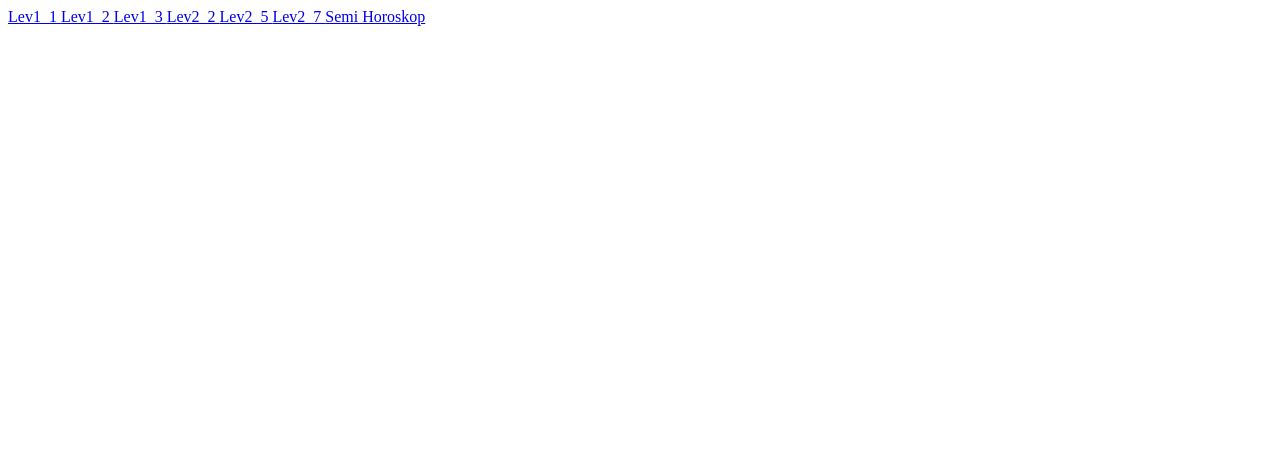
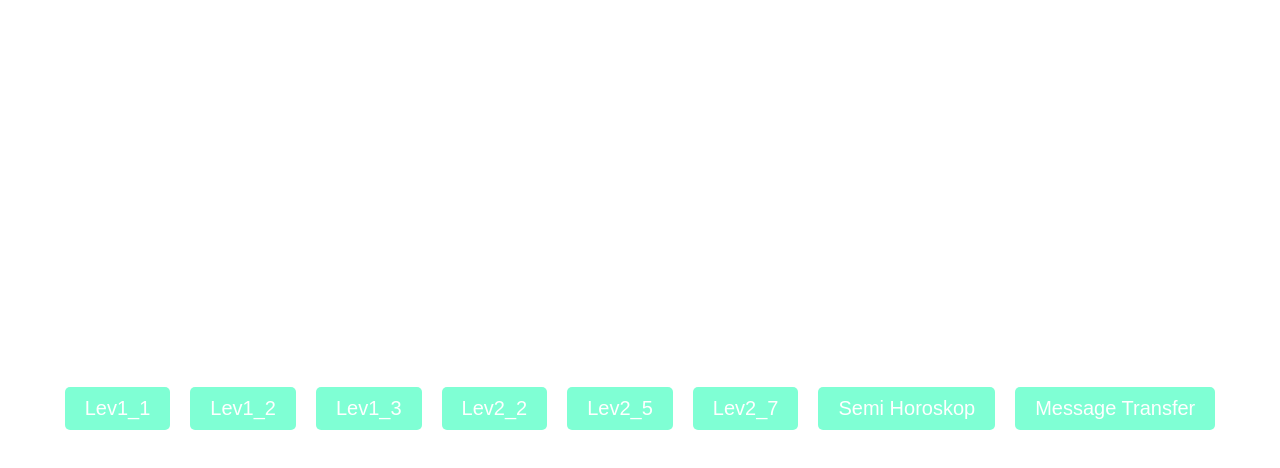
Before and after one commit to werthmannsupercode/js_conditional_statements, a plain HTML site: page index.html in a window 1280 px wide. Drawn offline with Linux system fonts and the light colour scheme.

Commit message:
message transfer

```diff
--- /dev/null
+++ b/assets/css/style.css
@@ -0,0 +1,24 @@
+div {
+    height: 100vh;
+    width: 100%;
+    display: flex;
+    justify-content: center;
+    align-items: center;
+    flex-wrap: wrap;
+}
+
+div a {
+    display: inline-block;
+    background-color: aquamarine;
+    color: white;
+    text-decoration: none;
+    padding: 10px 20px;
+    margin: 0 10px;
+    border-radius: 5px;
+    font-family: sans-serif;
+    font-size: 20px;
+}
+
+div a:hover {
+    background-color: rgb(62, 158, 126);
+}
--- /dev/null
+++ b/assets/css/style_message_transfer.css
@@ -0,0 +1,23 @@
+body {
+    background-color: rgb(108, 185, 240);
+}
+
+div {
+    background-color: white;
+    border-radius: 20px;
+    height: 60vh;
+    width: 60vw;
+    margin: 20vh 20vw;
+    display: flex;
+    justify-content: center;
+    align-items: center;
+    flex-direction: column;
+    font-family: sans-serif;
+    text-align: center;
+}
+
+#nachricht {
+    margin-bottom: 20px;
+    width: 20vw;
+    height: 10vh;
+}
--- a/assets/js/main.js
+++ b/assets/js/main.js
@@ -203,6 +203,21 @@ function showHoroskop() {
     }
 }
 
+let nachricht = document.getElementById('nachricht');
+let warnung = document.getElementById('warnung');
+let letzteNachricht = document.getElementById('letzteNachricht');
+
+function showMessage() {
+    if (nachricht.value) {
+        letzteNachricht.innerHTML = nachricht.value;
+    }
+
+    else {
+        warnung.innerHTML = "Bitte geben Sie eine Nachricht ein";
+    }
+}
+
+
 
 //
 //
--- a/index.html
+++ b/index.html
@@ -5,10 +5,12 @@
     <meta charset="UTF-8">
     <meta http-equiv="X-UA-Compatible" content="IE=edge">
     <meta name="viewport" content="width=device-width, initial-scale=1.0">
+    <link rel="stylesheet" href="assets/css/style.css">
     <title>JS Conditional Statements</title>
 </head>
 
 <body>
+    <div>
         <a href="assets/html/lev1_1.html">Lev1_1 </a>
         <a href="assets/html/lev1_2.html">Lev1_2 </a>
         <a href="assets/html/lev1_3.html">Lev1_3 </a>
@@ -16,7 +18,8 @@
         <a href="assets/html/lev2_5.html">Lev2_5 </a>
         <a href="assets/html/lev2_7.html">Lev2_7 </a>
         <a href="assets/html/semi_horoskop.html">Semi Horoskop </a>
-
+        <a href="assets/html/message_transfer.html">Message Transfer</a>
+    </div>
     <script src="assets/js/main.js"></script>
 </body>
 
```
Also changed, not shown: assets/html/message_transfer.html (added, +28 -0 lines). Lines whose indentation alone changed are shown as unchanged.
